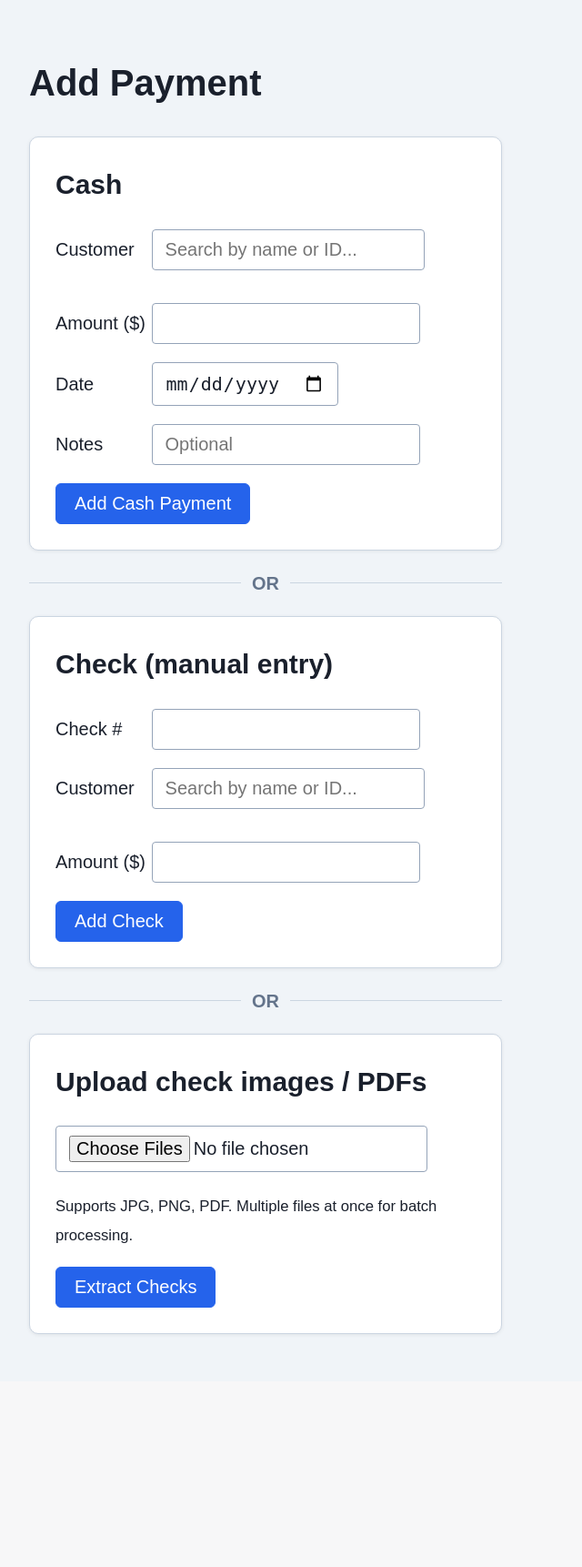
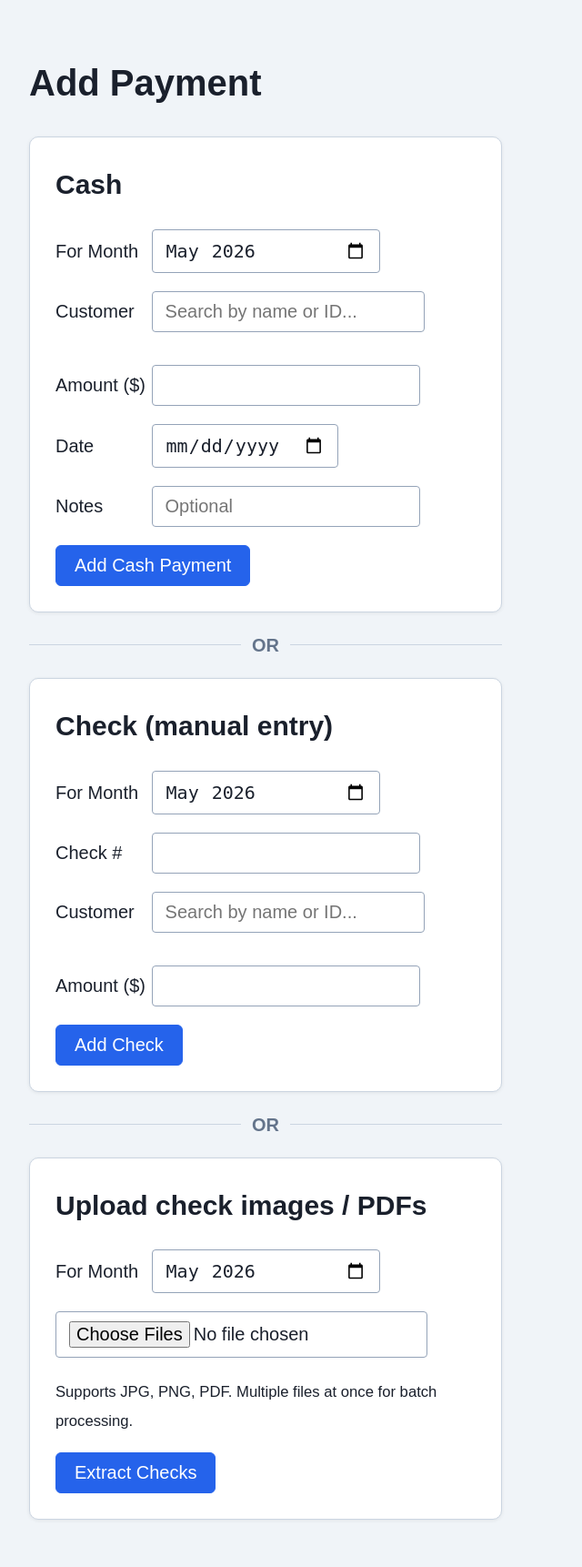
Before and after one commit to hassannajj/PaymentTracker, a Flask app: page /add_payment in a window 1280 px wide. Shown: the part 67-1789 px from the top of the page at 91% size, without its empty margins (0-640 px from the left). Before the commit the page ends 1535 px from the top, so only its background shows below. Run offline with Flask 3, Linux system fonts and the light colour scheme; data that the repository does not hold is empty.

Commit message:
feat: add statement_month to transactions for accurate payment tracking
Adds a statement_month column (TEXT, 'YYYY-MM') to the transactions
table so payments entered in a later month can still be tagged to the
month they're paying for. This is critical for Hector's workflow where
150 checks arrive over several days/weeks after the monthly charge runs.

- DB migration in run_migrations() adds the column safely
- Transaction dataclass gains optional statement_month param
- All read/write queries updated to include the new column
- Add Payment page shows a 'For Month' field on all three forms
  (cash, manual check, AI upload), pre-filled from session
- Session persists last_statement_month across page loads so
  entering 150 checks doesn't require re-selecting the month each time
- commit_checks applies pending_statement_month to batch-inserted payments

Co-Authored-By: Claude Sonnet 4.6 <noreply@anthropic.com>

```diff
--- a/app.py
+++ b/app.py
@@ -132,7 +132,8 @@ def update_transaction(id: int):
 @app.route('/add_payment', methods=['GET'])
 def add_payment_form():
     customers = repository.get_all_customers()
-    return render_template('upload_checks.html', customers=customers)
+    default_month = session.get('last_statement_month', date.today().strftime('%Y-%m'))
+    return render_template('upload_checks.html', customers=customers, statement_month=default_month)
 
 @app.route('/add_payment', methods=['POST'])
 def add_payment():
@@ -140,15 +141,19 @@ def add_payment():
     if 'cash_payment' in request.form:
         customer_id = request.form.get('customer_id_cash')
         amount = request.form.get('amount_cash')
-        date = request.form.get('date_cash')
+        payment_date = request.form.get('date_cash')
         notes = request.form.get('notes_cash', '')
+        statement_month = request.form.get('statement_month_cash', '').strip() or None
+        if statement_month:
+            session['last_statement_month'] = statement_month
         transaction = repository.Transaction(
             id=None,
             customer_id=int(customer_id),
             transaction_type='Payment',
             amount=float(amount),
-            date=date,
-            notes=notes if notes else 'Cash payment'
+            date=payment_date,
+            notes=notes if notes else 'Cash payment',
+            statement_month=statement_month,
         )
         repository.add_transaction(transaction)
         return redirect(url_for('show_transactions'))
@@ -159,6 +164,10 @@ def add_payment():
         check_number = request.form.get('check_id', '')
         amount = request.form.get('amount')
         payer_name = request.form.get('customer_search', '')
+        statement_month = request.form.get('statement_month_manual', '').strip() or None
+        if statement_month:
+            session['last_statement_month'] = statement_month
+            session['pending_statement_month'] = statement_month
         check = {
             'payer_name': payer_name,
             'customer_id': int(customer_id) if customer_id else None,
@@ -178,6 +187,10 @@ def add_payment():
     if not files or all(f.filename == '' for f in files):
         flash('No files selected.')
         return redirect(url_for('add_payment_form'))
+    statement_month = request.form.get('statement_month_upload', '').strip() or None
+    if statement_month:
+        session['last_statement_month'] = statement_month
+        session['pending_statement_month'] = statement_month
     customers = repository.get_all_customers()
     try:
         extracted = check_processor.extract_checks_from_files(files, customers)
@@ -198,6 +211,7 @@ def review_checks():
 
 @app.route('/commit_checks', methods=['POST'])
 def commit_checks():
+    statement_month = session.get('pending_statement_month')
     transactions = []
     index = 0
     while f'customer_id_{index}' in request.form:
@@ -208,13 +222,15 @@ def commit_checks():
                 transaction_type='Payment',
                 amount=float(request.form[f'amount_{index}']),
                 date=request.form[f'date_{index}'],
-                notes=request.form.get(f'notes_{index}', '')
+                notes=request.form.get(f'notes_{index}', ''),
+                statement_month=statement_month,
             )
             transactions.append(t)
         index += 1
     if transactions:
         repository.batch_insert_transactions(transactions)
     session.pop('pending_checks', None)
+    session.pop('pending_statement_month', None)
     return redirect(url_for('show_transactions'))
 
 @app.route('/add_charge', methods=['GET'])
--- a/repository.py
+++ b/repository.py
@@ -20,13 +20,14 @@ class Customer:
         return balance
 
 class Transaction:
-    def __init__(self, id, customer_id, transaction_type, amount, date, notes):
+    def __init__(self, id, customer_id, transaction_type, amount, date, notes, statement_month=None):
         self.id = id # primary key for transactions
         self.customer_id = customer_id
         self.transaction_type = transaction_type # type: "Charge" or "Payment"
         self.amount = amount
         self.date = self._parse_date(date)
         self.notes = notes
+        self.statement_month = statement_month  # "YYYY-MM", set on payments to tag which month they pay for
 
     def _parse_date(self, date):
         if isinstance(date, datetime):
@@ -62,6 +63,11 @@ def run_migrations():
     db_conn = db.get_db()
     try:
         db_conn.execute("ALTER TABLE customers ADD COLUMN is_active INTEGER DEFAULT 1")
+        db_conn.commit()
+    except Exception:
+        pass  # column already exists
+    try:
+        db_conn.execute("ALTER TABLE transactions ADD COLUMN statement_month TEXT")
         db_conn.commit()
     except Exception:
         pass  # column already exists
@@ -150,26 +156,24 @@ def reset_transaction_data():
 def get_all_transactions():
     db_conn = db.get_db()
     cursor = db_conn.cursor()
-    cursor.execute("SELECT id, customer_id, transaction_type, amount, date, notes FROM transactions")
+    cursor.execute("SELECT id, customer_id, transaction_type, amount, date, notes, statement_month FROM transactions")
     rows = cursor.fetchall()
-    return [Transaction(row["id"], row["customer_id"], row["transaction_type"], row["amount"], row["date"], row["notes"]) for row in rows]
+    return [Transaction(row["id"], row["customer_id"], row["transaction_type"], row["amount"], row["date"], row["notes"], row["statement_month"]) for row in rows]
 
 def get_transactions_for_customer(customer_id):
     db_conn = db.get_db()
     cursor = db_conn.cursor()
-    cursor.execute("SELECT id, customer_id, transaction_type, amount, date, notes FROM transactions WHERE customer_id = ?", (customer_id,))
+    cursor.execute("SELECT id, customer_id, transaction_type, amount, date, notes, statement_month FROM transactions WHERE customer_id = ?", (customer_id,))
     rows = cursor.fetchall()
-    return [Transaction(row["id"], row["customer_id"], row["transaction_type"], row["amount"], row["date"], row["notes"]) for row in rows]
+    return [Transaction(row["id"], row["customer_id"], row["transaction_type"], row["amount"], row["date"], row["notes"], row["statement_month"]) for row in rows]
 
 def get_specific_transaction(transaction_id):
     db_conn = db.get_db()
     cursor = db_conn.cursor()
-    cursor.execute("SELECT id, customer_id, transaction_type, amount, date, notes FROM transactions WHERE id = ?", (transaction_id,))
+    cursor.execute("SELECT id, customer_id, transaction_type, amount, date, notes, statement_month FROM transactions WHERE id = ?", (transaction_id,))
     row = cursor.fetchone()
     if row:
-        return Transaction(row["id"], row["customer_id"], row["transaction_type"], row["amount"], row["date"], row["notes"])
-
-    # Else
+        return Transaction(row["id"], row["customer_id"], row["transaction_type"], row["amount"], row["date"], row["notes"], row["statement_month"])
     print(f"No transaction found with ID {transaction_id}.")
     return None
 
@@ -177,10 +181,10 @@ def batch_insert_transactions(transactions: list):
     db_conn = db.get_db()
     cursor = db_conn.cursor()
     cursor.executemany(
-        "INSERT INTO transactions (customer_id, transaction_type, amount, date, notes) VALUES (?, ?, ?, ?, ?)",
+        "INSERT INTO transactions (customer_id, transaction_type, amount, date, notes, statement_month) VALUES (?, ?, ?, ?, ?, ?)",
         [
             (t.customer_id, t.transaction_type, t.amount,
-             t.date.strftime("%Y-%m-%d %H:%M:%S"), t.notes)
+             t.date.strftime("%Y-%m-%d %H:%M:%S"), t.notes, t.statement_month)
             for t in transactions
         ]
     )
@@ -204,8 +208,8 @@ def update_transaction(transaction_id: int, amount: float, date: str, notes: str
 def add_transaction(transaction: Transaction):
     db_conn = db.get_db()
     cursor = db_conn.cursor()
-    cursor.execute("INSERT INTO transactions (customer_id, transaction_type, amount, date, notes) VALUES (?, ?, ?, ?, ?)",
-                   (transaction.customer_id, transaction.transaction_type, transaction.amount, transaction.date.strftime("%Y-%m-%d %H:%M:%S"), transaction.notes))
+    cursor.execute("INSERT INTO transactions (customer_id, transaction_type, amount, date, notes, statement_month) VALUES (?, ?, ?, ?, ?, ?)",
+                   (transaction.customer_id, transaction.transaction_type, transaction.amount, transaction.date.strftime("%Y-%m-%d %H:%M:%S"), transaction.notes, transaction.statement_month))
     db_conn.commit()
 
 def get_statement_data(customer_id: int, year: int, month: int) -> dict:
@@ -225,14 +229,14 @@ def get_statement_data(customer_id: int, year: int, month: int) -> dict:
     starting_balance = row[0] or 0.0
 
     cursor.execute("""
-        SELECT id, customer_id, transaction_type, amount, date, notes
+        SELECT id, customer_id, transaction_type, amount, date, notes, statement_month
         FROM transactions
         WHERE customer_id = ? AND date >= ? AND date <= ?
         ORDER BY date
     """, (customer_id, period_start, period_end + " 23:59:59"))
     rows = cursor.fetchall()
     period_transactions = [
-        Transaction(r["id"], r["customer_id"], r["transaction_type"], r["amount"], r["date"], r["notes"])
+        Transaction(r["id"], r["customer_id"], r["transaction_type"], r["amount"], r["date"], r["notes"], r["statement_month"])
         for r in rows
     ]
 
--- a/templates/upload_checks.html
+++ b/templates/upload_checks.html
@@ -9,6 +9,10 @@
 <div class="section">
     <h2>Cash</h2>
     <form id="cash-form" method="post">
+        <p>
+            <label class="field" for="statement_month_cash">For Month</label>
+            <input type="month" id="statement_month_cash" name="statement_month_cash" value="{{ statement_month }}">
+        </p>
         <p>
             <label class="field" for="customer_search_cash">Customer</label>
             {{ customer_search_select('customer_search_cash', 'list_of_customers_cash', 'customer_id_cash', customers) }}
@@ -36,6 +40,10 @@
     <h2>Check (manual entry)</h2>
     <form id="manual-form" method="post">
         <p>
+            <label class="field" for="statement_month_manual">For Month</label>
+            <input type="month" id="statement_month_manual" name="statement_month_manual" value="{{ statement_month }}">
+        </p>
+        <p>
             <label class="field" for="check_id">Check #</label>
             <input type="number" id="check_id" name="check_id" required>
         </p>
@@ -57,6 +65,10 @@
 <div class="section">
     <h2>Upload check images / PDFs</h2>
     <form method="post" enctype="multipart/form-data">
+        <p>
+            <label class="field" for="statement_month_upload">For Month</label>
+            <input type="month" id="statement_month_upload" name="statement_month_upload" value="{{ statement_month }}">
+        </p>
         <p><input type="file" id="checks" name="checks" multiple accept=".jpg,.jpeg,.png,.pdf" required></p>
         <p><small>Supports JPG, PNG, PDF. Multiple files at once for batch processing.</small></p>
         <input type="submit" value="Extract Checks">
```
